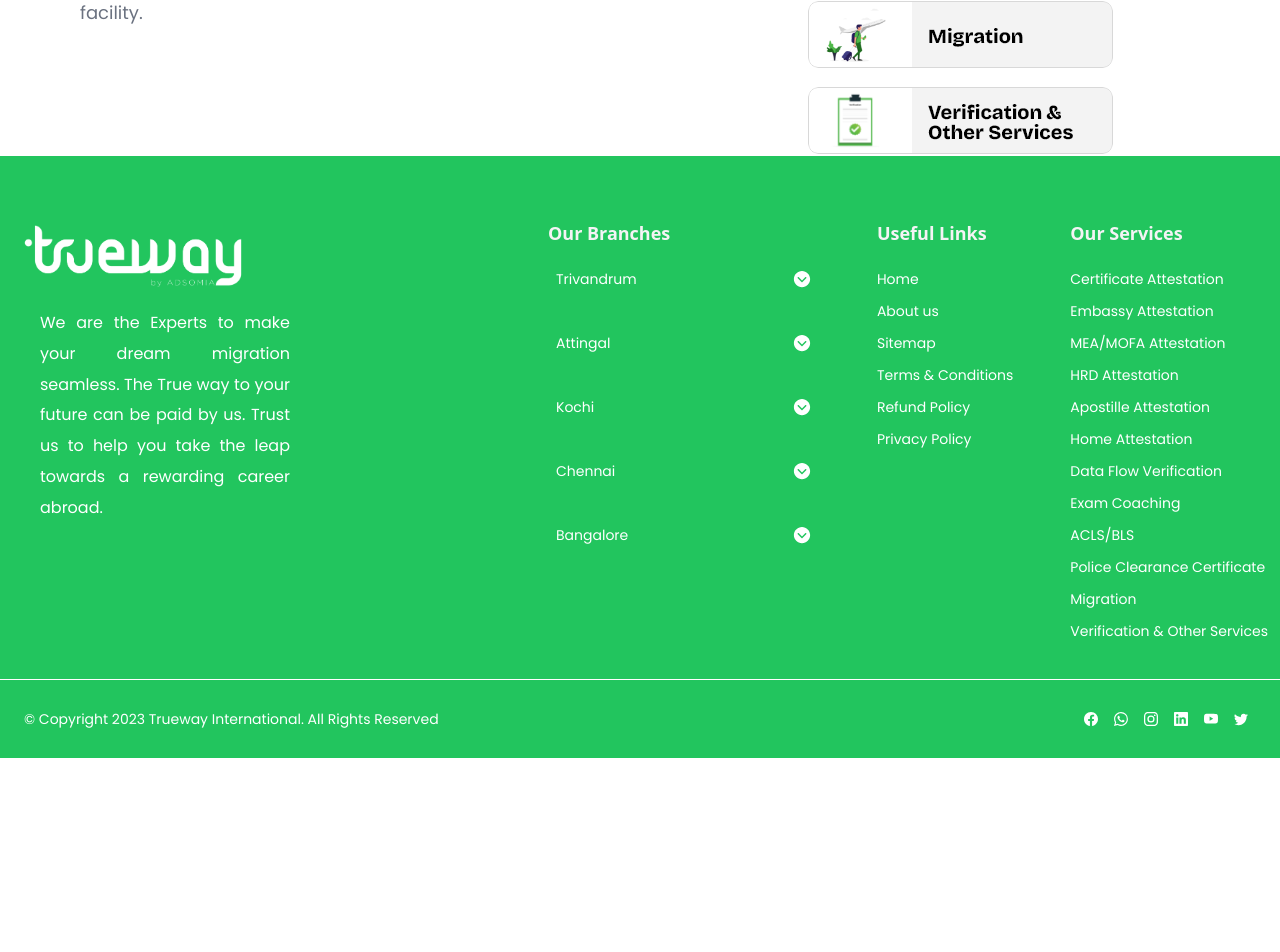
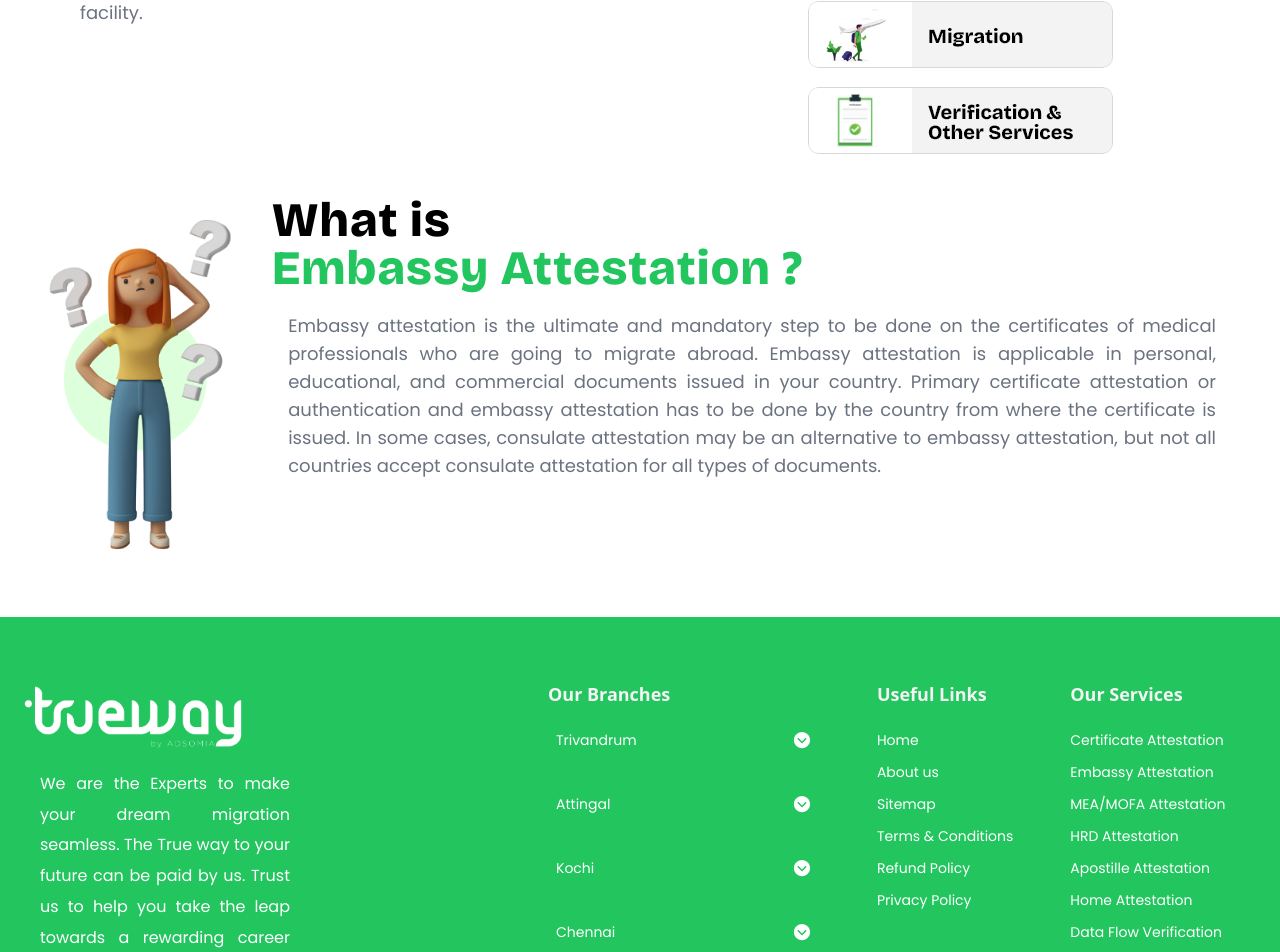
Before and after one commit to Truwayinternational/Trueway-Website, a React (Create React App) app: page /embassyAttestation in a window 1280 px wide. Shown: the part 1141-2093 px from the top of the page. Before the commit the page ends 1899 px from the top, so only its background shows below. Built offline with nearby package versions, Linux system fonts and the light colour scheme.

Commit message:
What is embassy attestation

```diff
--- a/src/Pages/Home/ServicesSectionMob.js
+++ b/src/Pages/Home/ServicesSectionMob.js
@@ -83,7 +83,7 @@ function ServicesSectionMob() {
                                 <img className="order-first w-[200px] h-[200px] p-2 block object-cover " src={embassy} alt="Services_image" />
                                 <hr />
                             <div className=" h-full py-2">
-                                <Link to="#!">
+                                <Link to="/embassyAttestation">
                                     <h5 className="text-lg font-semibold tracking-tight  text-gray-900 md:text-1xl py-1 hover:font-bold hover:text-gray-900">Embassy Attestation</h5>
                                 </Link>
                                 <p className=" font-light tracking-tighter text-zinc-500 text-justify md:text-md">Embassy attestation is the process of legalizing official documents in order to be accepted in a foreign country. </p>
@@ -98,7 +98,7 @@ function ServicesSectionMob() {
                                 <img className="order-first w-[200px] h-[200px] p-2 block object-cover " src={MEA_MOFA} alt="Services_image" />
                                 <hr />
                             <div className=" h-full py-2">
-                                <Link to="#!">
+                                <Link to="/meaAttestation">
                                     <h5 className="text-lg font-semibold tracking-tight  text-gray-900 md:text-1xl py-1 hover:font-bold hover:text-gray-900"> MEA / MOFA Attestation</h5>
                                 </Link>
                                 <p className=" font-light tracking-tighter text-zinc-500 text-justify md:text-md">MEA is the process of getting documents authenticated of a country.The MOFA is the Ministry of Foreign Affairs of the destination country verifies and certifies the authenticity of the documents.</p>
@@ -113,7 +113,7 @@ function ServicesSectionMob() {
                                 <img className="order-first w-[200px] h-[200px] p-2 block object-cover " src={HRD} alt="Services_image" />
                                 <hr />
                             <div className=" h-full py-2">
-                                <Link to="#!">
+                                <Link to="/hrdAttestation">
                                     <h5 className="text-lg font-semibold tracking-tight  text-gray-900 md:text-1xl py-1 hover:font-bold hover:text-gray-900">HRD attestation</h5>
                                 </Link>
                                 <p className=" font-light tracking-tighter text-zinc-500 text-justify md:text-md">The purpose of HRD attestation is to verify the authenticity of educational documents issued by educational institutions</p>
@@ -128,7 +128,7 @@ function ServicesSectionMob() {
                                 <img className="order-first w-[200px] h-[200px] p-2 block object-cover " src={apostille} alt="Services_image" />
                                 <hr />
                             <div className=" h-full py-2">
-                                <Link to="#!">
+                                <Link to="/apostilleAttestation">
                                     <h5 className="text-lg font-semibold tracking-tight  text-gray-900 md:text-1xl py-1 hover:font-bold hover:text-gray-900">Apostille attestation</h5>
                                 </Link>
                                 <p className=" font-light tracking-tighter text-zinc-500 text-justify md:text-md">Apostille attestation verifies public document authenticity for international use, like birth certificates or diplomas, ensuring foreign recognition</p>
@@ -143,7 +143,7 @@ function ServicesSectionMob() {
                                 <img className="order-first w-[200px] h-[200px] p-2 block object-cover " src={Home} alt="Services_image" />
                                 <hr />
                             <div className=" h-full py-2">
-                                <Link to="#!">
+                                <Link to="/homeAttestation">
                                     <h5 className="text-lg font-semibold tracking-tight  text-gray-900 md:text-1xl py-1 hover:font-bold hover:text-gray-900">Home attestation</h5>
                                 </Link>
                                 <p className=" font-light tracking-tighter text-zinc-500 text-justify md:text-md">It is the attestation of non-educational documents from home countries where the documents are issued</p>
@@ -158,7 +158,7 @@ function ServicesSectionMob() {
                                 <img className="order-first w-[200px] h-[200px] p-2 block object-cover " src={DataFlow} alt="Services_image" />
                                 <hr />
                             <div className=" h-full py-2">
-                                <Link to="#!">
+                                <Link to="/dataflow">
                                     <h5 className="text-lg font-semibold tracking-tight  text-gray-900 md:text-1xl py-1 hover:font-bold hover:text-gray-900">Dataflow verification</h5>
                                 </Link>
                                 <p className=" font-light tracking-tighter text-zinc-500 text-justify md:text-md">Data flow verification is a process that ensures the correct and secure data movement within a system or application.</p>
@@ -173,7 +173,7 @@ function ServicesSectionMob() {
                                 <img className="order-first w-[200px] h-[200px] p-2 block object-cover " src={ExamCoaching} alt="Services_image" />
                                 <hr />
                             <div className=" h-full py-2">
-                                <Link to="#!">
+                                <Link to="/examCoaching">
                                     <h5 className="text-lg font-semibold tracking-tight  text-gray-900 md:text-1xl py-1 hover:font-bold hover:text-gray-900">Exam coaching</h5>
                                 </Link>
                                 <p className=" font-light tracking-tighter text-zinc-500 text-justify md:text-md">Expert coaching for OET, IELTS, and Prometric exams.</p>
@@ -188,7 +188,7 @@ function ServicesSectionMob() {
                                 <img className="order-first w-[200px] h-[200px] p-2 block object-cover " src={ACLS} alt="Services_image" />
                                 <hr />
                             <div className=" h-full py-2">
-                                <Link to="#!">
+                                <Link to="/acls_bls">
                                     <h5 className="text-lg font-semibold tracking-tight  text-gray-900 md:text-1xl py-1 hover:font-bold hover:text-gray-900">ACLS/BLS</h5>
                                 </Link>
                                 <p className=" font-light tracking-tighter text-zinc-500 text-justify md:text-md">Providing life-saving ACLS and BLS medical training and support as a valuable and responsive service</p>
@@ -203,7 +203,7 @@ function ServicesSectionMob() {
                                 <img className="order-first w-[200px] h-[200px] p-2 block object-cover " src={PCC} alt="Services_image" />
                                 <hr />
                             <div className=" h-full py-2">
-                                <Link to="#!">
+                                <Link to="/pcc">
                                     <h5 className="text-lg font-semibold tracking-tight  text-gray-900 md:text-1xl py-1 hover:font-bold hover:text-gray-900">Police clearance certificate</h5>
                                 </Link>
                                 <p className=" font-light tracking-tighter text-zinc-500 text-justify md:text-md">PCC is an official document by police, confirming an individual's criminal record status within a jurisdiction.</p>
@@ -218,7 +218,7 @@ function ServicesSectionMob() {
                                 <img className="order-first w-[200px] h-[200px] p-2 block object-cover " src={Migration} alt="Services_image" />
                                 <hr />
                             <div className=" h-full py-2">
-                                <Link to="#!">
+                                <Link to="/migration">
                                     <h5 className="text-lg font-semibold tracking-tight  text-gray-900 md:text-1xl py-1 hover:font-bold hover:text-gray-900">Migration</h5>
                                 </Link>
                                 <p className=" font-light tracking-tighter text-zinc-500 text-justify md:text-md">Migration services guide and support individuals moving abroad, ensuring a smooth immigration process for countries like New Zealand, the UK, Ireland, Australia, and Canada.</p>
@@ -233,7 +233,7 @@ function ServicesSectionMob() {
                                 <img className="order-first w-[200px] h-[200px] p-2 block object-cover " src={verification} alt="Services_image" />
                                 <hr />
                             <div className=" h-full py-2">
-                                <Link to="#!">
+                                <Link to="/verification_otherServices">
                                     <h5 className="text-lg font-semibold tracking-tight  text-gray-900 md:text-1xl py-1 hover:font-bold hover:text-gray-900">Verification & other services</h5>
                                 </Link>
                                 <p className=" font-light tracking-tighter text-zinc-500 text-justify md:text-md">Migration services guide and support individuals moving abroad, ensuring a smooth immigration process for countries like New Zealand, the UK, Ireland, Australia, and Canada.</p>
--- a/src/Pages/OtherServices/Certificate Attestation/WhatIsAttestation.js
+++ b/src/Pages/OtherServices/Certificate Attestation/WhatIsAttestation.js
@@ -12,7 +12,7 @@ function WhatIsAttestation() {
           </p>
   </div>
 
-  const linkName = readMore ? '' : 'Read More...'
+  const linkName = !readMore && 'Read More...'
 
   return (
     <div>
--- a/src/Pages/OtherServices/Embassy Attestation/EmbassyAttestation_index.js
+++ b/src/Pages/OtherServices/Embassy Attestation/EmbassyAttestation_index.js
@@ -1,10 +1,12 @@
 import React from 'react'
 import EmbassyAttestation from './EmbassyAttestation'
+import WhatIsEmbassy from './WhatIsEmbassy'
 
 function EmbassyAttestation_index() {
   return (
     <div>
         <EmbassyAttestation />
+        <WhatIsEmbassy />
     </div>
   )
 }
--- /dev/null
+++ b/src/Pages/OtherServices/Embassy Attestation/WhatIsEmbassy.js
@@ -0,0 +1,27 @@
+import React from 'react'
+import Avatar_1 from '../../../Assets/certificate attestation/avatar_1.png'
+
+function WhatIsEmbassy() {
+  return (
+    <div>
+        <div className='h-full w-max-1240px py-10'>
+          <div className='flex mx-4 lg:px-16 px-3'>
+            <img className='md:hidden grid  w-[100px]  mt-[-30px]' src={Avatar_1} alt="Avatar_1" />
+            <h3 className='md:text-5xl lg:px-48 text-3xl pb-5  font-HeadingFont font-extrabold text-black  tracking-wide  '>What is<br/><p className='text-green-500'>Embassy Attestation ?</p></h3>
+          </div>
+        <div className='flex '>
+          <div className='hidden md:flex h-full lg:pl-10 xl:mt-[-120px] py-4'>
+            <img src={Avatar_1} alt="avatar_1" />
+          </div>
+          <div className='w-full lg:px-12 lg:pr-16 px-4 pl-6 '>
+            <p className='text-md md:text-xl lg:text-lg text-justify text-gray-500 font-poppins pr-3 lg:p-0'>
+            Embassy attestation is the ultimate and mandatory step to be done on the certificates of medical professionals who are going to migrate abroad. Embassy attestation is applicable in personal, educational, and commercial documents issued in your country. Primary certificate attestation or authentication and embassy attestation has to be done by the country from where the certificate is issued. In some cases, consulate attestation may be an alternative to embassy attestation, but not all countries accept consulate attestation for all types of documents.
+            </p>
+          </div>
+        </div>
+      </div>
+    </div>
+  )
+}
+
+export default WhatIsEmbassy
```
